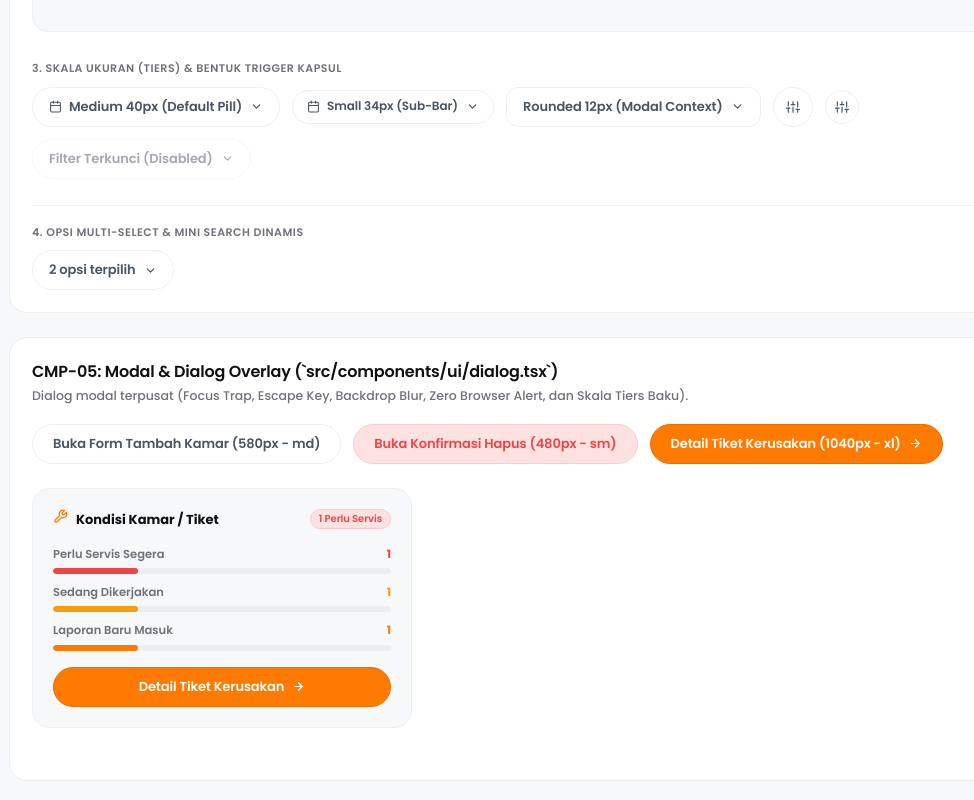
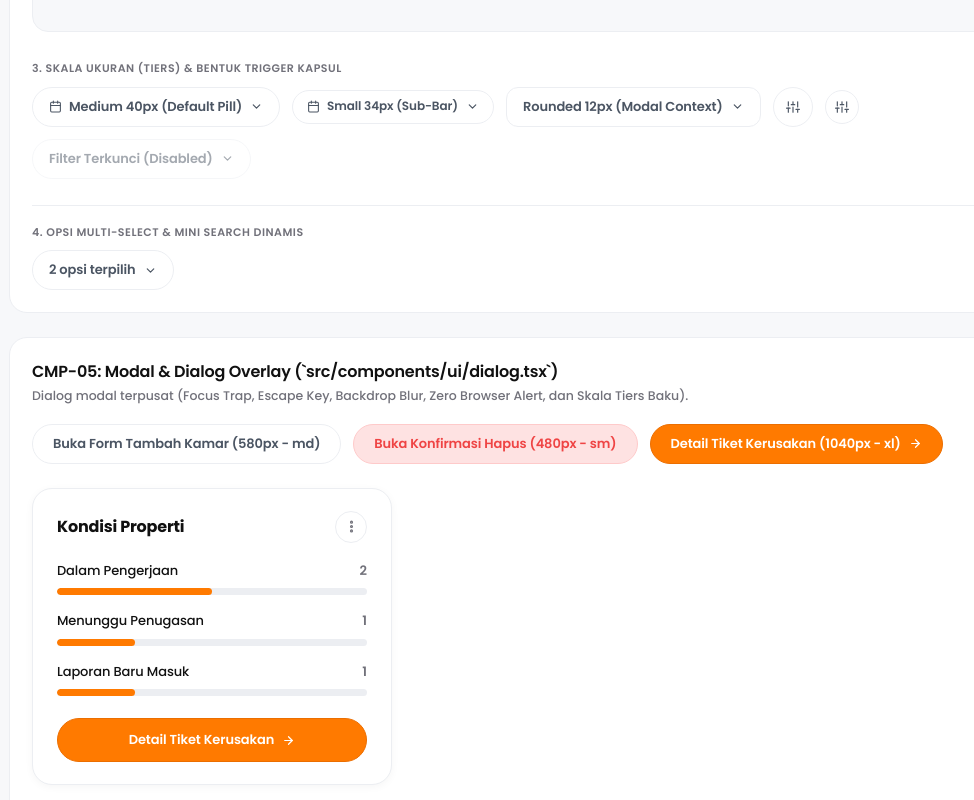
Before and after one commit to nothingser0/rumakost, a Next.js app: page /components in a window 1280 px wide. Shown: the part 2648-3448 px from the top of the page, without its empty margins (91-1065 px from the left). Built offline with nearby package versions, Linux system fonts and the light colour scheme.

Commit message:
fix(ui): replicate exact Kondisi Properti card with orange Detail Tiket Kerusakan button from WF-02

```diff
--- a/src/app/components/page.tsx
+++ b/src/app/components/page.tsx
@@ -275,6 +275,16 @@ function ArrowRightIcon() {
     <svg aria-hidden="true" fill="none" height="13" stroke="currentColor" strokeLinecap="round" strokeLinejoin="round" strokeWidth="2.2" viewBox="0 0 24 24" width="13">
       <line x1="5" x2="19" y1="12" y2="12" />
       <polyline points="12 5 19 12 12 19" />
+    </svg>
+  );
+}
+
+function MoreVerticalIcon() {
+  return (
+    <svg aria-hidden="true" fill="none" height="15" stroke="currentColor" strokeLinecap="round" strokeLinejoin="round" strokeWidth="2" viewBox="0 0 24 24" width="15">
+      <circle cx="12" cy="12" r="1.5" />
+      <circle cx="12" cy="5" r="1.5" />
+      <circle cx="12" cy="19" r="1.5" />
     </svg>
   );
 }
@@ -1387,76 +1397,147 @@ export default function ComponentsShowcasePage() {
             </Button>
           </div>
 
-          {/* KARTU PREVIEW KONDISI KAMAR & TIKET DARI WF-02-DASHBOARD (F-07) */}
+          {/* KARTU ASLI WF-02: KONDISI PROPERTI & TOMBOL ORANYE DETAIL TIKET KERUSAKAN */}
           <div
             style={{
-              maxWidth: 380,
-              backgroundColor: "var(--background)",
-              border: "1.5px solid var(--border)",
-              borderRadius: 18,
-              padding: 20,
+              maxWidth: 360,
+              backgroundColor: "var(--surface, #FFFFFF)",
+              border: "1.5px solid var(--border, #ECEEF2)",
+              borderRadius: 20,
+              padding: "22px 24px",
+              boxShadow: "0 2px 8px rgba(0, 0, 0, 0.04)",
               display: "flex",
               flexDirection: "column",
-              gap: 16,
               marginBottom: 30,
             }}
           >
-            <div style={{ display: "flex", alignItems: "center", justifyContent: "space-between" }}>
-              <div style={{ display: "flex", alignItems: "center", gap: 8 }}>
-                <span style={{ color: "#FF7A00" }}>
-                  <WrenchIcon />
-                </span>
-                <span style={{ fontSize: 13, fontWeight: 700, color: "var(--foreground)" }}>
-                  Kondisi Kamar / Tiket
-                </span>
-              </div>
-              <Badge shape="pill" size="sm" variant="danger">
-                1 Perlu Servis
-              </Badge>
-            </div>
-
-            <div style={{ display: "flex", flexDirection: "column", gap: 10 }}>
-              {/* Segment 1: Perlu Servis Segera */}
-              <div>
-                <div style={{ display: "flex", justifyContent: "space-between", fontSize: 11.5, marginBottom: 5 }}>
-                  <span style={{ color: "var(--muted-foreground)", fontWeight: 600 }}>Perlu Servis Segera</span>
-                  <span style={{ color: "#EF4444", fontWeight: 700 }}>1</span>
+            <div
+              style={{
+                display: "flex",
+                alignItems: "center",
+                justifyContent: "space-between",
+                marginBottom: 18,
+              }}
+            >
+              <h3
+                style={{
+                  fontSize: 16,
+                  fontWeight: 700,
+                  margin: 0,
+                  color: "var(--foreground, #111111)",
+                  letterSpacing: "-0.2px",
+                }}
+              >
+                Kondisi Properti
+              </h3>
+              <button
+                aria-label="Opsi menu pemeliharaan"
+                style={{
+                  width: 32,
+                  height: 32,
+                  borderRadius: "50%",
+                  backgroundColor: "transparent",
+                  border: "1.5px solid var(--border, #ECEEF2)",
+                  color: "var(--muted-foreground, #71717A)",
+                  display: "inline-flex",
+                  alignItems: "center",
+                  justifyContent: "center",
+                  cursor: "pointer",
+                }}
+                type="button"
+              >
+                <MoreVerticalIcon />
+              </button>
+            </div>
+
+            <div
+              style={{
+                display: "flex",
+                flexDirection: "column",
+                gap: 16,
+                marginBottom: 22,
+              }}
+            >
+              {/* Item 1: Dalam Pengerjaan */}
+              <div style={{ display: "flex", flexDirection: "column", gap: 8 }}>
+                <div
+                  style={{
+                    display: "flex",
+                    justifyContent: "space-between",
+                    alignItems: "center",
+                    fontSize: 13,
+                  }}
+                >
+                  <span style={{ fontSize: 13, fontWeight: 500, color: "var(--foreground, #111111)", letterSpacing: "-0.1px" }}>
+                    Dalam Pengerjaan
+                  </span>
+                  <span style={{ fontSize: 13, fontWeight: 600, color: "var(--muted-foreground, #71717A)" }}>
+                    2
+                  </span>
                 </div>
-                <div style={{ height: 6, borderRadius: 3, backgroundColor: "var(--border)", overflow: "hidden" }}>
-                  <div style={{ height: "100%", width: "25%", backgroundColor: "#EF4444", borderRadius: 3 }} />
+                <div style={{ height: 7, backgroundColor: "#ECEEF2", borderRadius: 9999, overflow: "hidden" }}>
+                  <div style={{ height: "100%", width: "50%", backgroundColor: "#FF7A00", borderRadius: 9999 }} />
                 </div>
               </div>
 
-              {/* Segment 2: Sedang Dikerjakan */}
-              <div>
-                <div style={{ display: "flex", justifyContent: "space-between", fontSize: 11.5, marginBottom: 5 }}>
-                  <span style={{ color: "var(--muted-foreground)", fontWeight: 600 }}>Sedang Dikerjakan</span>
-                  <span style={{ color: "#F59E0B", fontWeight: 700 }}>1</span>
+              {/* Item 2: Menunggu Penugasan */}
+              <div style={{ display: "flex", flexDirection: "column", gap: 8 }}>
+                <div
+                  style={{
+                    display: "flex",
+                    justifyContent: "space-between",
+                    alignItems: "center",
+                    fontSize: 13,
+                  }}
+                >
+                  <span style={{ fontSize: 13, fontWeight: 500, color: "var(--foreground, #111111)", letterSpacing: "-0.1px" }}>
+                    Menunggu Penugasan
+                  </span>
+                  <span style={{ fontSize: 13, fontWeight: 600, color: "var(--muted-foreground, #71717A)" }}>
+                    1
+                  </span>
                 </div>
-                <div style={{ height: 6, borderRadius: 3, backgroundColor: "var(--border)", overflow: "hidden" }}>
-                  <div style={{ height: "100%", width: "25%", backgroundColor: "#F59E0B", borderRadius: 3 }} />
+                <div style={{ height: 7, backgroundColor: "#ECEEF2", borderRadius: 9999, overflow: "hidden" }}>
+                  <div style={{ height: "100%", width: "25%", backgroundColor: "#FF7A00", borderRadius: 9999 }} />
                 </div>
               </div>
 
-              {/* Segment 3: Laporan Baru Masuk */}
-              <div>
-                <div style={{ display: "flex", justifyContent: "space-between", fontSize: 11.5, marginBottom: 5 }}>
-                  <span style={{ color: "var(--muted-foreground)", fontWeight: 600 }}>Laporan Baru Masuk</span>
-                  <span style={{ color: "#FF7A00", fontWeight: 700 }}>1</span>
+              {/* Item 3: Laporan Baru Masuk */}
+              <div style={{ display: "flex", flexDirection: "column", gap: 8 }}>
+                <div
+                  style={{
+                    display: "flex",
+                    justifyContent: "space-between",
+                    alignItems: "center",
+                    fontSize: 13,
+                  }}
+                >
+                  <span style={{ fontSize: 13, fontWeight: 500, color: "var(--foreground, #111111)", letterSpacing: "-0.1px" }}>
+                    Laporan Baru Masuk
+                  </span>
+                  <span style={{ fontSize: 13, fontWeight: 600, color: "var(--muted-foreground, #71717A)" }}>
+                    1
+                  </span>
                 </div>
-                <div style={{ height: 6, borderRadius: 3, backgroundColor: "var(--border)", overflow: "hidden" }}>
-                  <div style={{ height: "100%", width: "25%", backgroundColor: "#FF7A00", borderRadius: 3 }} />
+                <div style={{ height: 7, backgroundColor: "#ECEEF2", borderRadius: 9999, overflow: "hidden" }}>
+                  <div style={{ height: "100%", width: "25%", backgroundColor: "#FF7A00", borderRadius: 9999 }} />
                 </div>
               </div>
             </div>
 
-            {/* Tombol Pemicu WF-02 Asli: .btn-maintenance-full (Oranye Baku #FF7A00) */}
+            {/* Tombol Asli WF-02: .btn-maintenance-full (Pill Oranye Baku #FF7A00) */}
             <Button
               onClick={() => setIsDetailModalOpen(true)}
               rightIcon={<ArrowRightIcon />}
               shape="pill"
               size="md"
-              style={{ width: "100%", justifyContent: "center" }}
+              style={{
+                width: "100%",
+                height: 44,
+                justifyContent: "center",
+                fontWeight: 600,
+                fontSize: 13,
+              }}
               variant="primary-orange"
             >
               Detail Tiket Kerusakan
```
